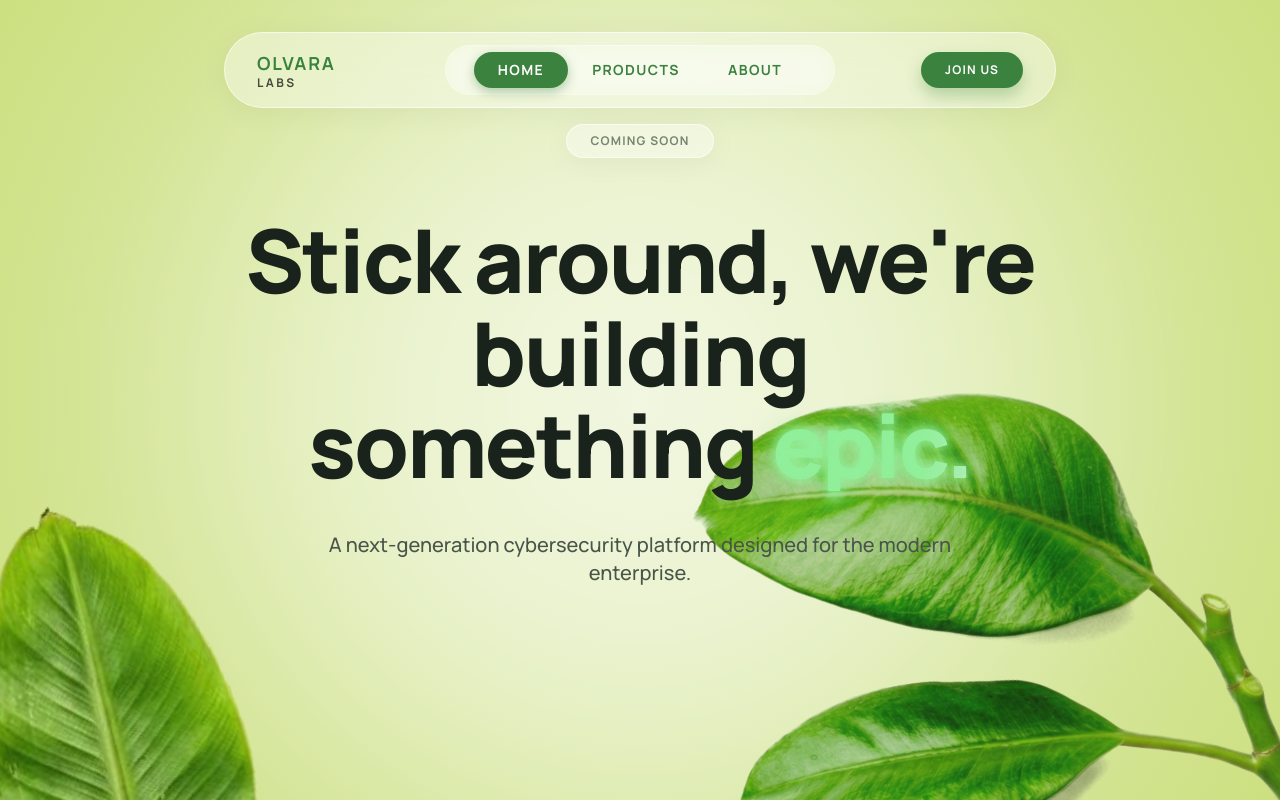
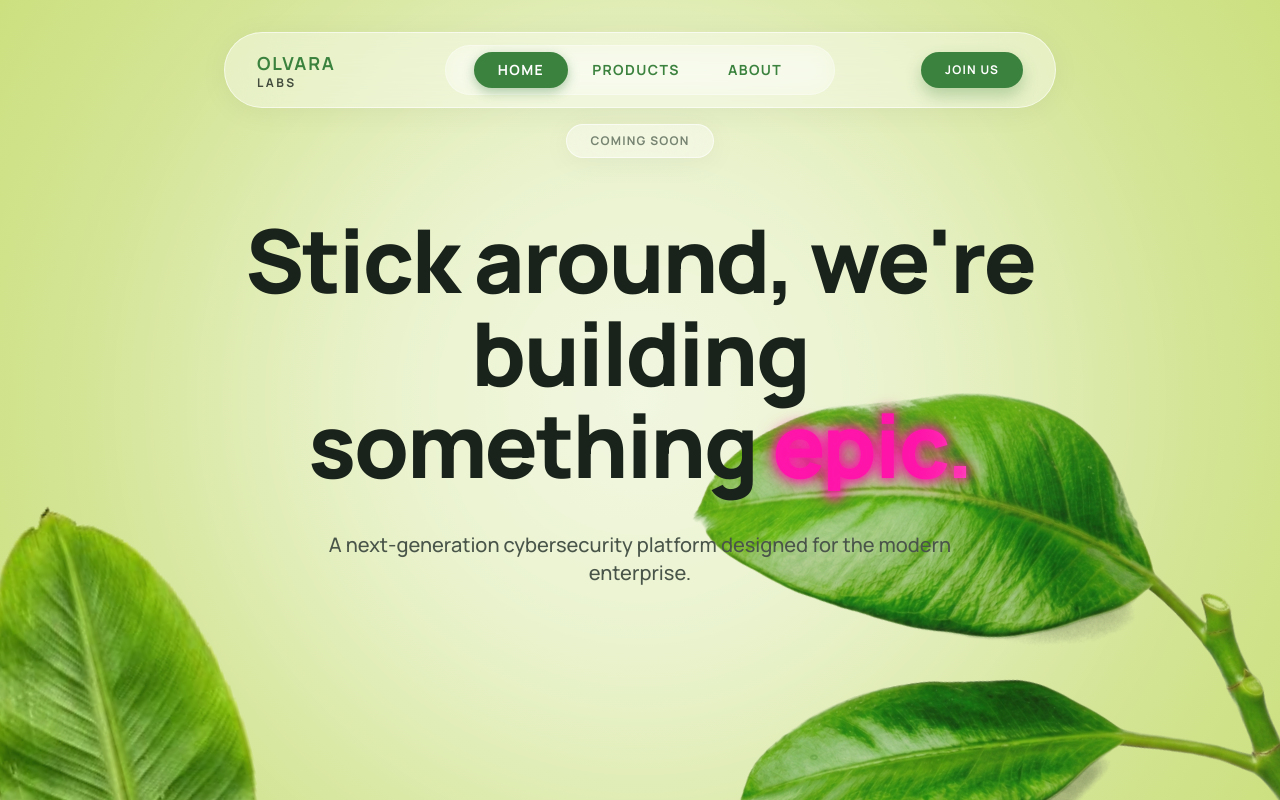
Before and after one commit to Olvara-Labs/Web, a React (Vite) app: page / in a window 1280 px wide. Built offline with nearby package versions, Linux system fonts and the light colour scheme.

Commit message:
style: change epic text neon effect to pink

```diff
--- a/src/index.css
+++ b/src/index.css
@@ -44,17 +44,17 @@ html, body { -ms-overflow-style: none; scrollbar-width: none; }
 
 /* Neon Glitter Glowing Effect */
 .neon-glitter {
-  color: #7DCD85;
+  color: #FF1493;
   text-shadow:
-    0 0 7px rgba(125, 205, 133, 0.3),
-    0 0 10px rgba(125, 205, 133, 0.3),
-    0 0 21px rgba(125, 205, 133, 0.3);
+    0 0 7px rgba(255, 20, 147, 0.3),
+    0 0 10px rgba(255, 20, 147, 0.3),
+    0 0 21px rgba(255, 20, 147, 0.3);
   background: linear-gradient(
     to right,
-    #7DCD85 20%,
-    #BAC7BE 40%,
-    #C2E1C2 60%,
-    #7DCD85 80%
+    #FF1493 20%,
+    #FF69B4 40%,
+    #FFB6C1 60%,
+    #FF1493 80%
   );
   background-size: 200% auto;
   -webkit-background-clip: text;
@@ -72,9 +72,9 @@ html, body { -ms-overflow-style: none; scrollbar-width: none; }
 
 @keyframes neon-pulse {
   from {
-    filter: drop-shadow(0 0 2px #7DCD85) brightness(1);
+    filter: drop-shadow(0 0 2px #FF1493) brightness(1);
   }
   to {
-    filter: drop-shadow(0 0 8px #7DCD85) brightness(1.2);
+    filter: drop-shadow(0 0 8px #FF1493) brightness(1.2);
   }
 }
```
